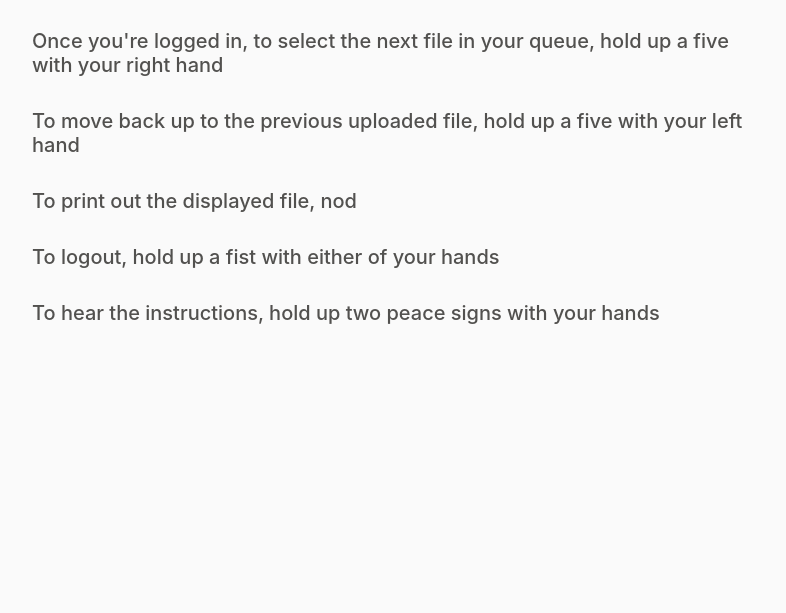
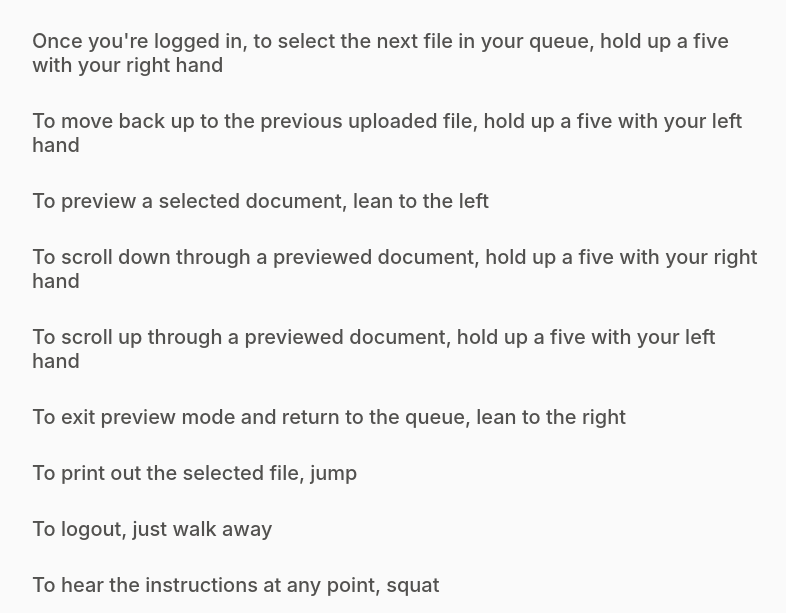
Before and after one commit to hwkiem/pawlessweb, a Django app: page /client/ in a window 1280 px wide. Shown: the part 187-800 px from the top of the page, without its empty margins (53-839 px from the left). Run offline with Django 3.2, Linux system fonts and the light colour scheme; some libraries are stand-ins or nearby versions.

Commit message:
updated instructions

```diff
--- a/feed/templates/feed/client.html
+++ b/feed/templates/feed/client.html
@@ -12,11 +12,19 @@
             <br>
             <h5>To move back up to the previous uploaded file, hold up a five with your left hand</h5>
             <br>
-            <h5>To print out the displayed file, nod</h5>
+            <h5>To preview a selected document, lean to the left</h5>
             <br>
-            <h5>To logout, hold up a fist with either of your hands</h5>
+            <h5>To scroll down through a previewed document, hold up a five with your right hand</h5>
             <br>
-            <h5>To hear the instructions, hold up two peace signs with your hands</h5>
+            <h5>To scroll up through a previewed document, hold up a five with your left hand</h5>
+            <br>
+            <h5>To exit preview mode and return to the queue, lean to the right</h5>
+            <br>
+            <h5>To print out the selected file, jump</h5>
+            <br>
+            <h5>To logout, just walk away</h5>
+            <br>
+            <h5>To hear the instructions at any point, squat </h5>
             {% endif %}
         </div>
       </div>
```
